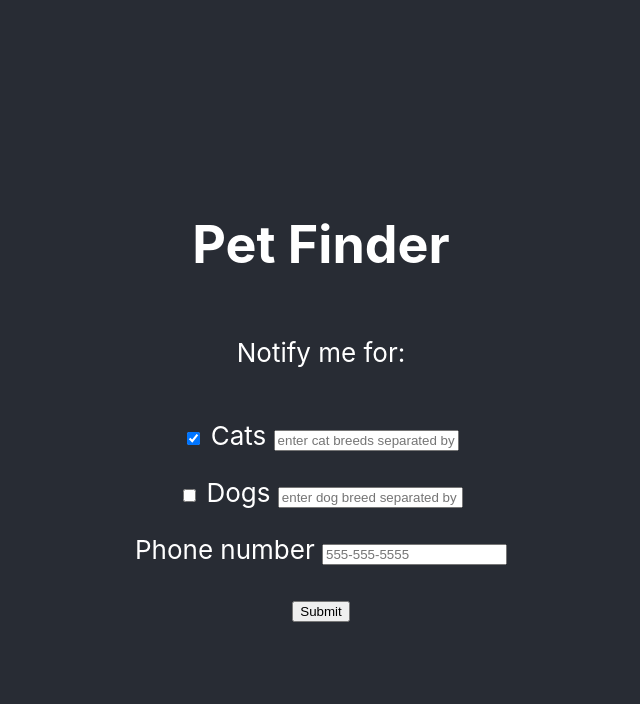
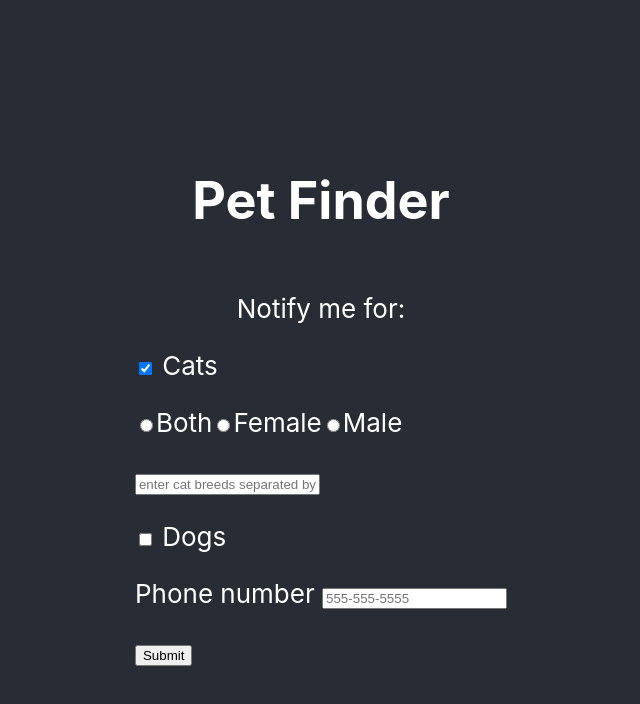
Before and after one commit to yonidoronpeters/pet-finder, a React (Create React App) app: page / in a window 1280 px wide. Both pictures are taken after a click on the checkbox "Cats". Shown: the top 704 px of the page, without its empty margins (319-959 px from the left). Built offline with nearby package versions, Linux system fonts and the light colour scheme.

Commit message:
add pet gender selection. Hide options unless pet is selected

```diff
--- a/src/App.css
+++ b/src/App.css
@@ -1,5 +1,5 @@
 .App {
-  text-align: center;
+  text-align: left;
 }
 
 .App-logo {
--- a/src/components/PetFinderApp.js
+++ b/src/components/PetFinderApp.js
@@ -1,5 +1,4 @@
 import React from 'react';
-import logo from '../logo.svg';
 
 export default class PetFinderApp extends React.Component {
   state = {
@@ -9,24 +8,38 @@ export default class PetFinderApp extends React.Component {
 
   handleSubmitForm = (e) => {
     e.preventDefault();
-    let dogs;
-    if (e.target.elements.dogs.checked) {
-      const dogBreeds = e.target.elements.dogBreed.value.trim();
-      dogs = dogBreeds.split(',').map(dog => dog.trim()).filter(Boolean);
-    }
-    let cats;
-    if (e.target.elements.cats.checked) {
-      const catBreeds = e.target.elements.catBreed.value.trim();
-      cats = catBreeds.split(',').map(cat => cat.trim()).filter(Boolean);
-    }
+    const dogs = this.getDogs(e);
+    const cats = this.getCatOptions(e);
     const phoneError = this.validatePhoneNumber(e);
     const optionSelectError = !cats && !dogs && 'You must select at least 1 option';
     this.setState(() => ({
         errors: [phoneError, optionSelectError].filter(Boolean),
         subscription: { dogs, cats }
       }),
-      this.handleAddOption);
+      this.handleAddNotification);
   };
+
+  getDogs(e) {
+    if (e.target.elements.dogs.checked) {
+      const gender = e.target.elements.dogGender.value || 'both';
+      const dogBreeds = e.target.elements.dogBreed.value.trim();
+      return {
+        gender,
+        breeds: dogBreeds.split(',').map(dog => dog.trim()).filter(Boolean)
+      };
+    }
+  }
+
+  getCatOptions(e) {
+    if (e.target.elements.cats.checked) {
+      const gender = e.target.elements.catGender.value || 'both';
+      const catBreeds = e.target.elements.catBreed.value.trim();
+      return {
+        gender,
+        breeds: catBreeds.split(',').map(cat => cat.trim()).filter(Boolean)
+      };
+    }
+  }
 
   validatePhoneNumber = (e) => {
     const phone = e.target.elements.phone.value;
@@ -39,7 +52,7 @@ export default class PetFinderApp extends React.Component {
     }
   };
 
-  handleAddOption = () => {
+  handleAddNotification = () => {
     if (!this.state.errors.length) {
       console.log(this.state.subscription);
     } else {
@@ -50,30 +63,58 @@ export default class PetFinderApp extends React.Component {
     }
   };
 
+  handleAnimalSelected = (e) => {
+    const animal = e.target.name;
+    const currentVal = document.getElementById(animal).hidden;
+    document.getElementById(animal).hidden = !currentVal;
+  };
+
   render() {
     return (
       <div className="App">
         <header className="App-header">
           <h1>Pet Finder</h1>
-          {/*<img src={logo} className="App-logo" alt="logo"/>*/}
           <p>
             Notify me for:
           </p>
           <form className="add-option" onSubmit={this.handleSubmitForm}>
-            <p>
-              <input type="checkbox" id="option1" name="cats"/>
-              <label htmlFor="option1"> Cats </label>
+            {/*checkbox*/}
+            <input type="checkbox" id="option1" name="cats" onChange={this.handleAnimalSelected}/>
+            <label htmlFor="option1"> Cats </label>
+            <div id="cats" hidden={true}>
+              {/*gender radio buttons*/}
+              <p>
+                <input type="radio" id="cat-both" name="catGender" value="both"/>
+                <label htmlFor="cat-both">Both</label>
+                <input type="radio" id="cat-female" name="catGender" value="female"/>
+                <label htmlFor="cat-female">Female</label>
+                <input type="radio" id="cat-male" name="catGender" value="male"/>
+                <label htmlFor="cat-male">Male</label>
+              </p>
+              {/*breed*/}
               <input className="add-option__input" placeholder="enter cat breeds separated by commas" type="text"
                      name="catBreed"/>
+            </div>
+            <p>
+              <input type="checkbox" id="option2" name="dogs" onChange={this.handleAnimalSelected}/>
+              <label htmlFor="option2"> Dogs </label>
+              <div id="dogs" hidden={true}>
+                {/*gender radio buttons*/}
+                <p>
+                  <input type="radio" id="dog-both" name="dogGender" value="both"/>
+                  <label htmlFor="dog-both">Both</label>
+                  <input type="radio" id="dog-female" name="dogGender" value="female"/>
+                  <label htmlFor="dog-female">Female</label>
+                  <input type="radio" id="dog-male" name="dogGender" value="male"/>
+                  <label htmlFor="dog-male">Male</label>
+                </p>
+                {/*breed*/}
+                <input className="add-option__input" placeholder="enter dog breed separated by commas" type="text"
+                       name="dogBreed"/>
+              </div>
             </p>
             <p>
-              <input type="checkbox" id="option2" name="dogs"/>
-              <label htmlFor="option2"> Dogs </label>
-              <input className="add-option__input" placeholder="enter dog breed separated by commas" type="text"
-                     name="dogBreed"/>
-            </p>
-            <p>
-              <label htmlFor="phone"> Phone number </label>
+              <label htmlFor="phone">Phone number </label>
               <input className="add-option__input" placeholder="555-555-5555" type="tel" name="phone"/>
             </p>
             <button className="button">Submit</button>
```
